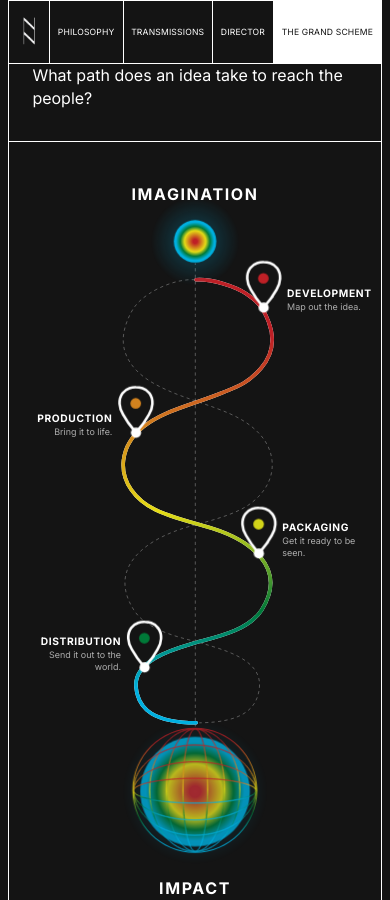
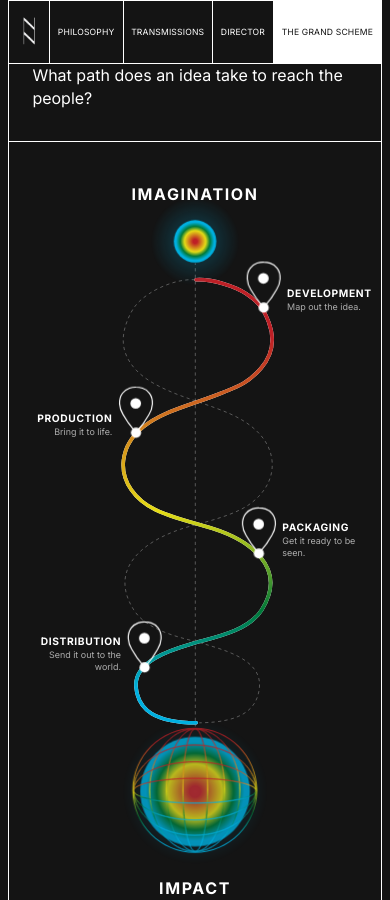
Before and after one commit to laindoe/ten-grand, a Jekyll site: the page built from index.html, in a window 390 px wide and 900 px high, scrolled down 4893 px. Built offline with Jekyll 4.4.1, drawn with Linux system fonts in a browser that asks for light colours.

Commit message:
Thin the pin outline to 1px and take the beads back to white (#183)
3.6 viewBox units, which is 1px on a phone. The width is in user units, not
screen pixels, so it tracks the drawing: 0.62px at the stage's shortest and
1.17px at its tallest.

The beads drop their colour. The road still carries the full ramp, so the
colour progression is still there -- it is just on the journey now rather than
on the markers as well.


Claude-Session: https://claude.ai/code/session_017ynTvtGuh3qPdfkvciNjhT

Co-authored-by: Claude <noreply@anthropic.com>

```diff
--- a/css/style.css
+++ b/css/style.css
@@ -1115,11 +1115,8 @@ a {
 .route__art .rt-13{fill: url(#rt-radial-gradient1);}
 .route__art .rt-10{stroke-dasharray: 10 10;}
 /* --- generated by build_route.py --- */
-.route__art .rt-12{fill:none;stroke:var(--color-text);stroke-width:8px;}
-.route__art .rt-pin--1 .rt-hole{fill:#be2026;}
-.route__art .rt-pin--2 .rt-hole{fill:#d2821e;}
-.route__art .rt-pin--3 .rt-hole{fill:#d3d419;}
-.route__art .rt-pin--4 .rt-hole{fill:#007938;}
+.route__art .rt-12{fill:none;stroke:var(--color-text);stroke-width:3.6px;}
+.route__art .rt-hole{fill:var(--color-text);}
 .route__art .rt-mirror path{stroke:var(--color-text);opacity:.3;}
 .route__art .rt-dash line{stroke:var(--color-text);opacity:.3;}
 .route__art .rt-line{fill:none;stroke:var(--color-text);stroke-width:11px;stroke-linecap:round;}
```
